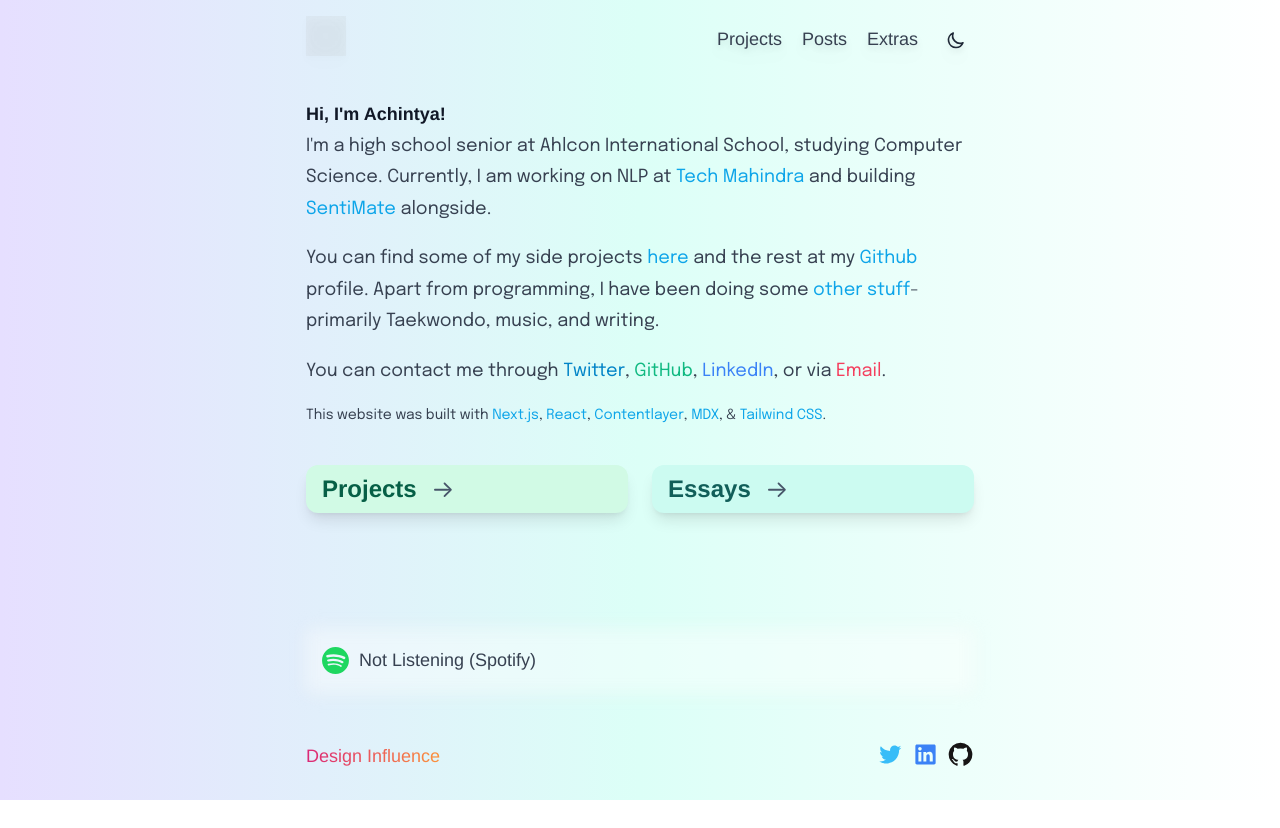
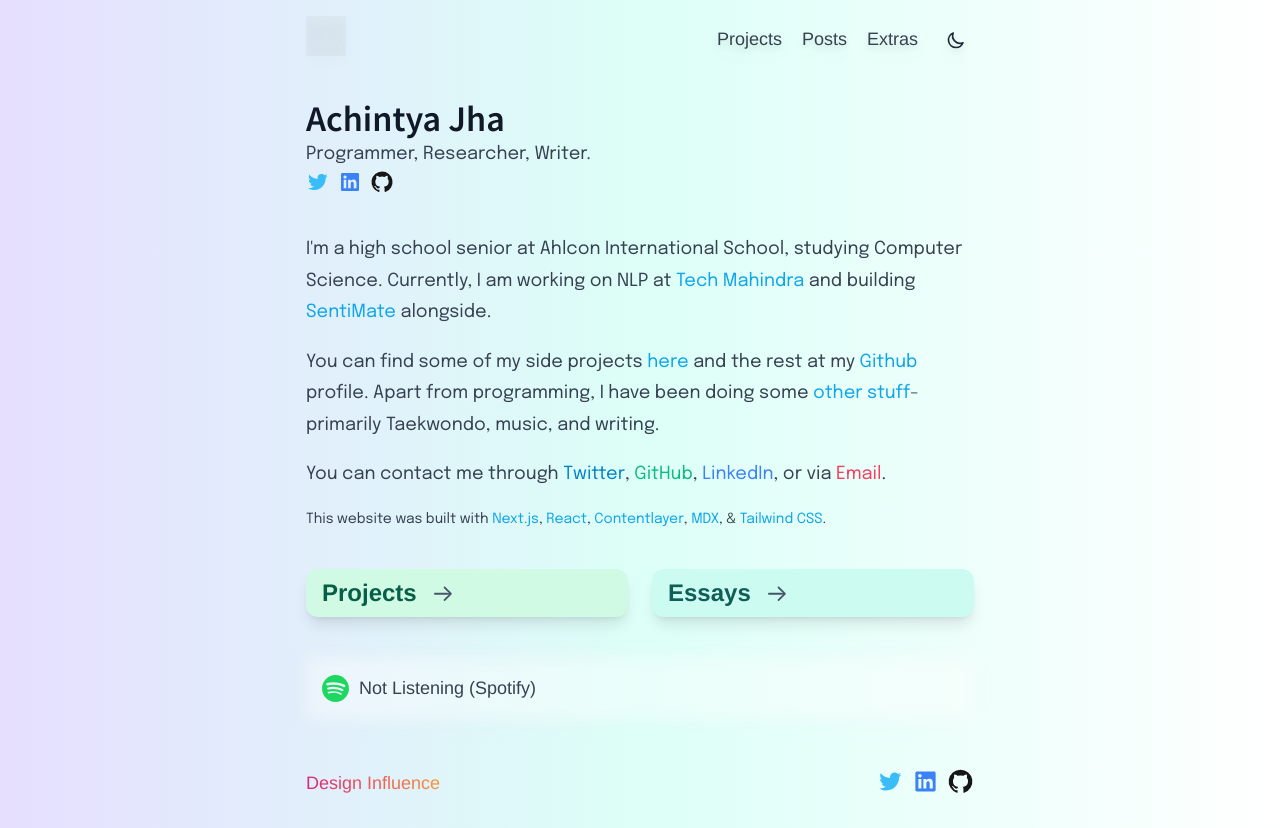
Before and after one commit to achntj/garden, a Next.js app: page / in a window 1280 px wide. Before the commit the page ends 800 px from the top, so only its background shows below. Built offline with nearby package versions, Linux system fonts and the light colour scheme; no server answers.

Commit message:
index redesign

```diff
--- a/components/Footer.tsx
+++ b/components/Footer.tsx
@@ -1,6 +1,7 @@
 import React from "react";
 import Link from "next/link";
 import NowPlaying from "./now-playing";
+import Socials from "./Socials";
 
 function Footer() {
   return (
@@ -13,68 +14,7 @@ function Footer() {
               Design Influence
             </a>
           </Link>
-          <br />
-          <div className="flex space-x-2">
-            <a
-              className="!text-sky-400"
-              href="https://twitter.com/achintyajha_"
-            >
-              <svg
-                xmlns="http://www.w3.org/2000/svg"
-                xmlnsXlink="http://www.w3.org/1999/xlink"
-                width="1.5em"
-                height="1.5em"
-                preserveAspectRatio="xMidYMid meet"
-                viewBox="0 0 24 24"
-                data-v-77f39053=""
-              >
-                <path
-                  d="M19.633 7.997c.013.175.013.349.013.523c0 5.325-4.053 11.461-11.46 11.461c-2.282 0-4.402-.661-6.186-1.809c.324.037.636.05.973.05a8.07 8.07 0 0 0 5.001-1.721a4.036 4.036 0 0 1-3.767-2.793c.249.037.499.062.761.062c.361 0 .724-.05 1.061-.137a4.027 4.027 0 0 1-3.23-3.953v-.05c.537.299 1.16.486 1.82.511a4.022 4.022 0 0 1-1.796-3.354c0-.748.199-1.434.548-2.032a11.457 11.457 0 0 0 8.306 4.215c-.062-.3-.1-.611-.1-.923a4.026 4.026 0 0 1 4.028-4.028c1.16 0 2.207.486 2.943 1.272a7.957 7.957 0 0 0 2.556-.973a4.02 4.02 0 0 1-1.771 2.22a8.073 8.073 0 0 0 2.319-.624a8.645 8.645 0 0 1-2.019 2.083z"
-                  fill="currentColor"
-                ></path>
-              </svg>
-            </a>
-            <a
-              className="!text-blue-500"
-              href="https://linkedin.com/in/achintyajha"
-            >
-              <svg
-                xmlns="http://www.w3.org/2000/svg"
-                xmlnsXlink="http://www.w3.org/1999/xlink"
-                width="1.5em"
-                height="1.5em"
-                preserveAspectRatio="xMidYMid meet"
-                viewBox="0 0 32 32"
-                data-v-77f39053=""
-              >
-                <path
-                  d="M26.2 4H5.8C4.8 4 4 4.8 4 5.7v20.5c0 .9.8 1.7 1.8 1.7h20.4c1 0 1.8-.8 1.8-1.7V5.7c0-.9-.8-1.7-1.8-1.7zM11.1 24.4H7.6V13h3.5v11.4zm-1.7-13c-1.1 0-2.1-.9-2.1-2.1c0-1.2.9-2.1 2.1-2.1c1.1 0 2.1.9 2.1 2.1s-1 2.1-2.1 2.1zm15.1 12.9H21v-5.6c0-1.3 0-3.1-1.9-3.1S17 17.1 17 18.5v5.7h-3.5V13h3.3v1.5h.1c.5-.9 1.7-1.9 3.4-1.9c3.6 0 4.3 2.4 4.3 5.5v6.2z"
-                  fill="currentColor"
-                ></path>
-              </svg>
-            </a>
-            <a
-              className="!text-[#171515]"
-              href="https://github.com/achintyajha"
-            >
-              <svg
-                xmlns="http://www.w3.org/2000/svg"
-                xmlnsXlink="http://www.w3.org/1999/xlink"
-                width="1.5em"
-                height="1.5em"
-                preserveAspectRatio="xMidYMid meet"
-                viewBox="0 0 32 32"
-                data-v-77f39053=""
-                className="dark:text-white"
-              >
-                <path
-                  d="M16 2a14 14 0 0 0-4.43 27.28c.7.13 1-.3 1-.67v-2.38c-3.89.84-4.71-1.88-4.71-1.88a3.71 3.71 0 0 0-1.62-2.05c-1.27-.86.1-.85.1-.85a2.94 2.94 0 0 1 2.14 1.45a3 3 0 0 0 4.08 1.16a2.93 2.93 0 0 1 .88-1.87c-3.1-.36-6.37-1.56-6.37-6.92a5.4 5.4 0 0 1 1.44-3.76a5 5 0 0 1 .14-3.7s1.17-.38 3.85 1.43a13.3 13.3 0 0 1 7 0c2.67-1.81 3.84-1.43 3.84-1.43a5 5 0 0 1 .14 3.7a5.4 5.4 0 0 1 1.44 3.76c0 5.38-3.27 6.56-6.39 6.91a3.33 3.33 0 0 1 .95 2.59v3.84c0 .46.25.81 1 .67A14 14 0 0 0 16 2z"
-                  fillRule="evenodd"
-                  fill="currentColor"
-                ></path>
-              </svg>
-            </a>
-          </div>
+          <Socials />
         </div>
       </div>
     </footer>
--- /dev/null
+++ b/components/Socials.tsx
@@ -0,0 +1,56 @@
+export default function Socials() {
+  return (
+    <div className="flex space-x-2">
+      <a className="!text-sky-400" href="https://twitter.com/achintyajha_">
+        <svg
+          xmlns="http://www.w3.org/2000/svg"
+          xmlnsXlink="http://www.w3.org/1999/xlink"
+          width="1.5em"
+          height="1.5em"
+          preserveAspectRatio="xMidYMid meet"
+          viewBox="0 0 24 24"
+          data-v-77f39053=""
+        >
+          <path
+            d="M19.633 7.997c.013.175.013.349.013.523c0 5.325-4.053 11.461-11.46 11.461c-2.282 0-4.402-.661-6.186-1.809c.324.037.636.05.973.05a8.07 8.07 0 0 0 5.001-1.721a4.036 4.036 0 0 1-3.767-2.793c.249.037.499.062.761.062c.361 0 .724-.05 1.061-.137a4.027 4.027 0 0 1-3.23-3.953v-.05c.537.299 1.16.486 1.82.511a4.022 4.022 0 0 1-1.796-3.354c0-.748.199-1.434.548-2.032a11.457 11.457 0 0 0 8.306 4.215c-.062-.3-.1-.611-.1-.923a4.026 4.026 0 0 1 4.028-4.028c1.16 0 2.207.486 2.943 1.272a7.957 7.957 0 0 0 2.556-.973a4.02 4.02 0 0 1-1.771 2.22a8.073 8.073 0 0 0 2.319-.624a8.645 8.645 0 0 1-2.019 2.083z"
+            fill="currentColor"
+          ></path>
+        </svg>
+      </a>
+      <a className="!text-blue-500" href="https://linkedin.com/in/achintyajha">
+        <svg
+          xmlns="http://www.w3.org/2000/svg"
+          xmlnsXlink="http://www.w3.org/1999/xlink"
+          width="1.5em"
+          height="1.5em"
+          preserveAspectRatio="xMidYMid meet"
+          viewBox="0 0 32 32"
+          data-v-77f39053=""
+        >
+          <path
+            d="M26.2 4H5.8C4.8 4 4 4.8 4 5.7v20.5c0 .9.8 1.7 1.8 1.7h20.4c1 0 1.8-.8 1.8-1.7V5.7c0-.9-.8-1.7-1.8-1.7zM11.1 24.4H7.6V13h3.5v11.4zm-1.7-13c-1.1 0-2.1-.9-2.1-2.1c0-1.2.9-2.1 2.1-2.1c1.1 0 2.1.9 2.1 2.1s-1 2.1-2.1 2.1zm15.1 12.9H21v-5.6c0-1.3 0-3.1-1.9-3.1S17 17.1 17 18.5v5.7h-3.5V13h3.3v1.5h.1c.5-.9 1.7-1.9 3.4-1.9c3.6 0 4.3 2.4 4.3 5.5v6.2z"
+            fill="currentColor"
+          ></path>
+        </svg>
+      </a>
+      <a className="!text-[#171515]" href="https://github.com/achintyajha">
+        <svg
+          xmlns="http://www.w3.org/2000/svg"
+          xmlnsXlink="http://www.w3.org/1999/xlink"
+          width="1.5em"
+          height="1.5em"
+          preserveAspectRatio="xMidYMid meet"
+          viewBox="0 0 32 32"
+          data-v-77f39053=""
+          className="dark:text-white"
+        >
+          <path
+            d="M16 2a14 14 0 0 0-4.43 27.28c.7.13 1-.3 1-.67v-2.38c-3.89.84-4.71-1.88-4.71-1.88a3.71 3.71 0 0 0-1.62-2.05c-1.27-.86.1-.85.1-.85a2.94 2.94 0 0 1 2.14 1.45a3 3 0 0 0 4.08 1.16a2.93 2.93 0 0 1 .88-1.87c-3.1-.36-6.37-1.56-6.37-6.92a5.4 5.4 0 0 1 1.44-3.76a5 5 0 0 1 .14-3.7s1.17-.38 3.85 1.43a13.3 13.3 0 0 1 7 0c2.67-1.81 3.84-1.43 3.84-1.43a5 5 0 0 1 .14 3.7a5.4 5.4 0 0 1 1.44 3.76c0 5.38-3.27 6.56-6.39 6.91a3.33 3.33 0 0 1 .95 2.59v3.84c0 .46.25.81 1 .67A14 14 0 0 0 16 2z"
+            fillRule="evenodd"
+            fill="currentColor"
+          ></path>
+        </svg>
+      </a>
+    </div>
+  );
+}
--- a/pages/_document.tsx
+++ b/pages/_document.tsx
@@ -22,6 +22,10 @@ class MyDocument extends Document {
             href="https://fonts.googleapis.com/css2?family=Epilogue:wght@400&display=swap"
             rel="stylesheet"
           />
+          <link
+            href="https://fonts.googleapis.com/css2?family=Source+Sans+Pro:wght@600&display=swap"
+            rel="stylesheet"
+          />
         </Head>
         <body>
           <Main />
--- a/pages/index.tsx
+++ b/pages/index.tsx
@@ -1,15 +1,16 @@
 import Link from "next/link";
 import HeadContainer from "../components/HeadContainer";
-import Image from "next/image";
 import { motion } from "framer-motion";
+import Socials from "../components/Socials";
 
-import { useState } from "react";
-function cn(...classes) {
-  return classes.filter(Boolean).join(" ");
-}
+//import Image from "next/image";
+//import { useState } from "react";
+//function cn(...classes) {
+//return classes.filter(Boolean).join(" ");
+//}
 
 export default function Home() {
-  const [isLoading, setLoading] = useState(true);
+  //const [isLoading, setLoading] = useState(true);
   return (
     <HeadContainer title="Home">
       {/* <motion.div
@@ -34,7 +35,11 @@ export default function Home() {
         />
       </motion.div> */}
       <div>
-        <strong className="text-base">Hi, I{"'"}m Achintya!</strong>{" "}
+        <div className="mb-10">
+          <h1 className="font-header mb-0">Achintya Jha</h1>
+          <p className="my-0">Programmer, Researcher, Writer.</p>
+          <Socials />
+        </div>
         <p className="mt-0">
           {/* <span className="hidden sm:inline">&rarr; </span>
           <span className="sm:inline-block block">
--- a/tailwind.config.js
+++ b/tailwind.config.js
@@ -17,6 +17,16 @@ module.exports = {
       ],
       body: [
         "Epilogue",
+        "Helvetica Neue",
+        "Helvetica",
+        "BlinkMacSystemFont",
+        "Roboto",
+        "Segoe UI",
+        "system-ui",
+        "sans-serif",
+      ],
+      header: [
+        "Source Sans Pro",
         "Helvetica Neue",
         "Helvetica",
         "BlinkMacSystemFont",
```
